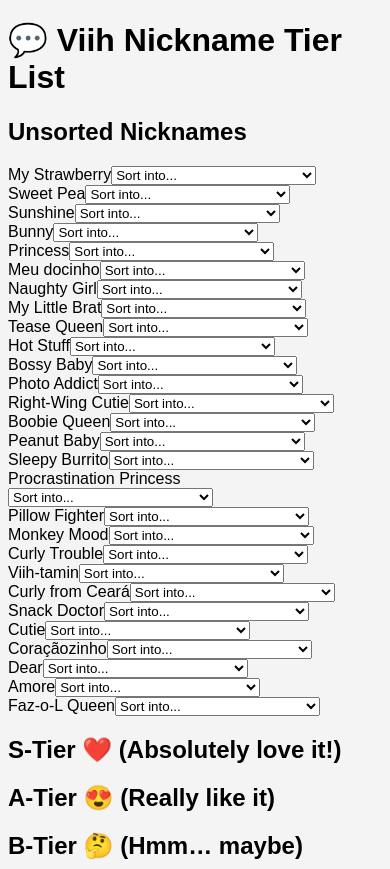
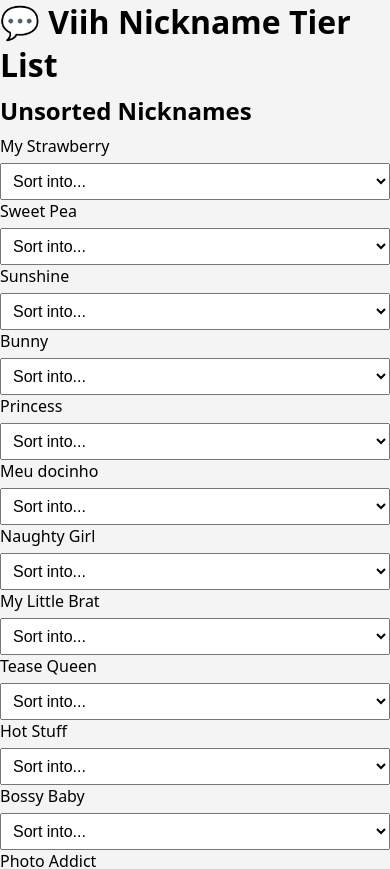
Before and after one commit to neknekkekkek/viih-nicknames-tierlist, a React (Vite) app: page / in a window 390 px wide. Shown: the top 869 px of the page. Built offline with nearby package versions, Linux system fonts and the light colour scheme.

Commit message:
Update index.css

```diff
--- a/src/index.css
+++ b/src/index.css
@@ -1 +1,19 @@
-body { font-family: sans-serif; background: #f4f4f4; }
+/* Мобильный комфорт: крупные тапы, читаемый шрифт, прилипающие заголовки */
+body {
+  font-family: system-ui, -apple-system, Segoe UI, Roboto, sans-serif;
+  background:#f4f4f4;
+  margin:0;
+}
+
+.container { padding:16px; max-width:800px; margin:0 auto; }
+.card { background:#fff; border-radius:16px; padding:16px; box-shadow:0 2px 10px rgba(0,0,0,.06); margin-bottom:12px; }
+.pill { background:#eef5ff; border-radius:16px; padding:10px 12px; display:inline-flex; align-items:center; gap:8px; margin:4px; min-height:40px; }
+select { font-size:16px; padding:8px; } /* >=16px — чтобы iOS не зумил */
+h1,h2 { margin:0 0 8px 0; }
+
+@media (max-width:480px){
+  .container { padding:12px; }
+  .pill { padding:12px 14px; min-height:44px; } /* 44px — гайдлайн для тапа */
+  select { width:100%; margin-top:6px; }       /* селект под «пилюлей», удобнее жать */
+  .sticky { position:sticky; top:0; background:#fff; padding-top:8px; z-index:5; }
+}
```
